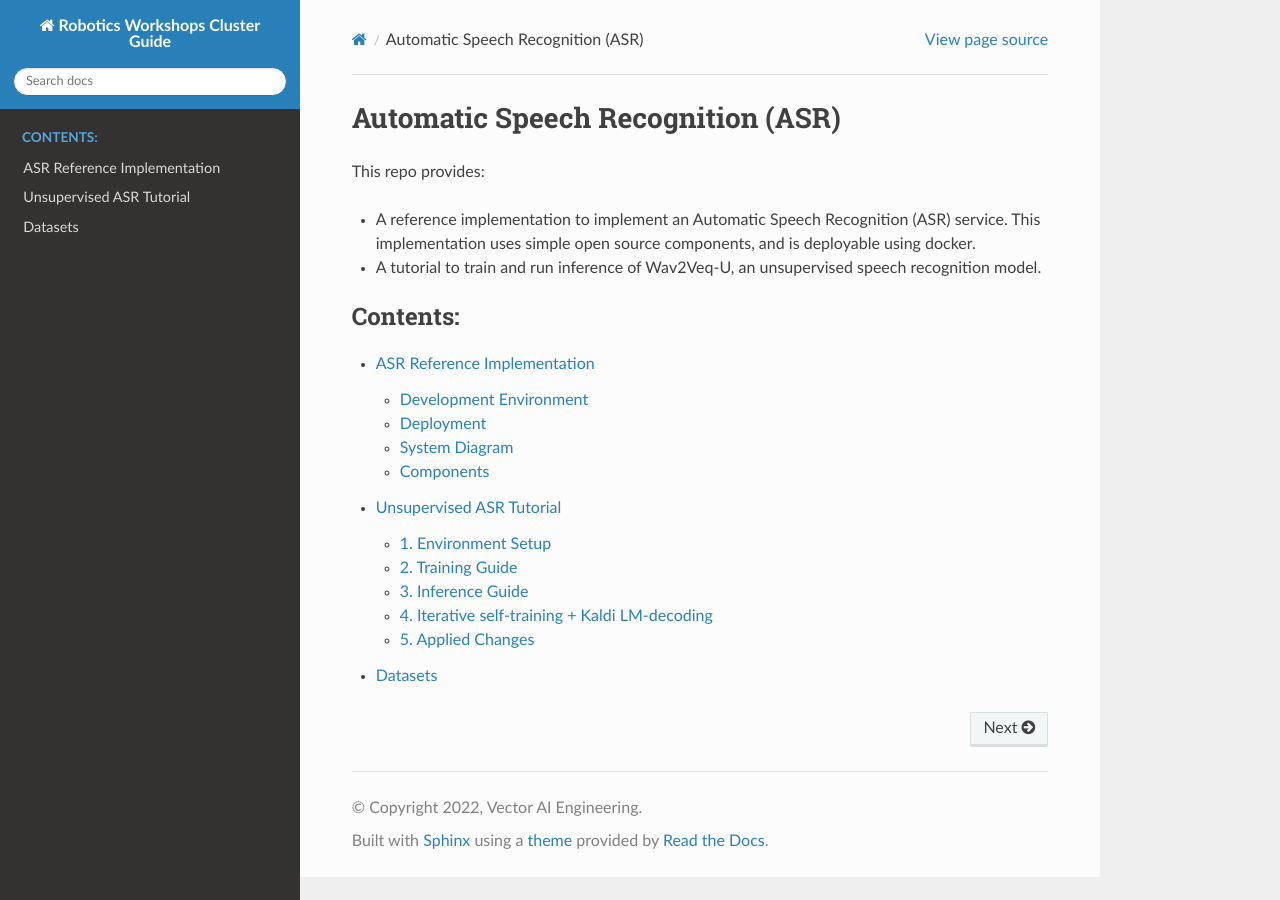
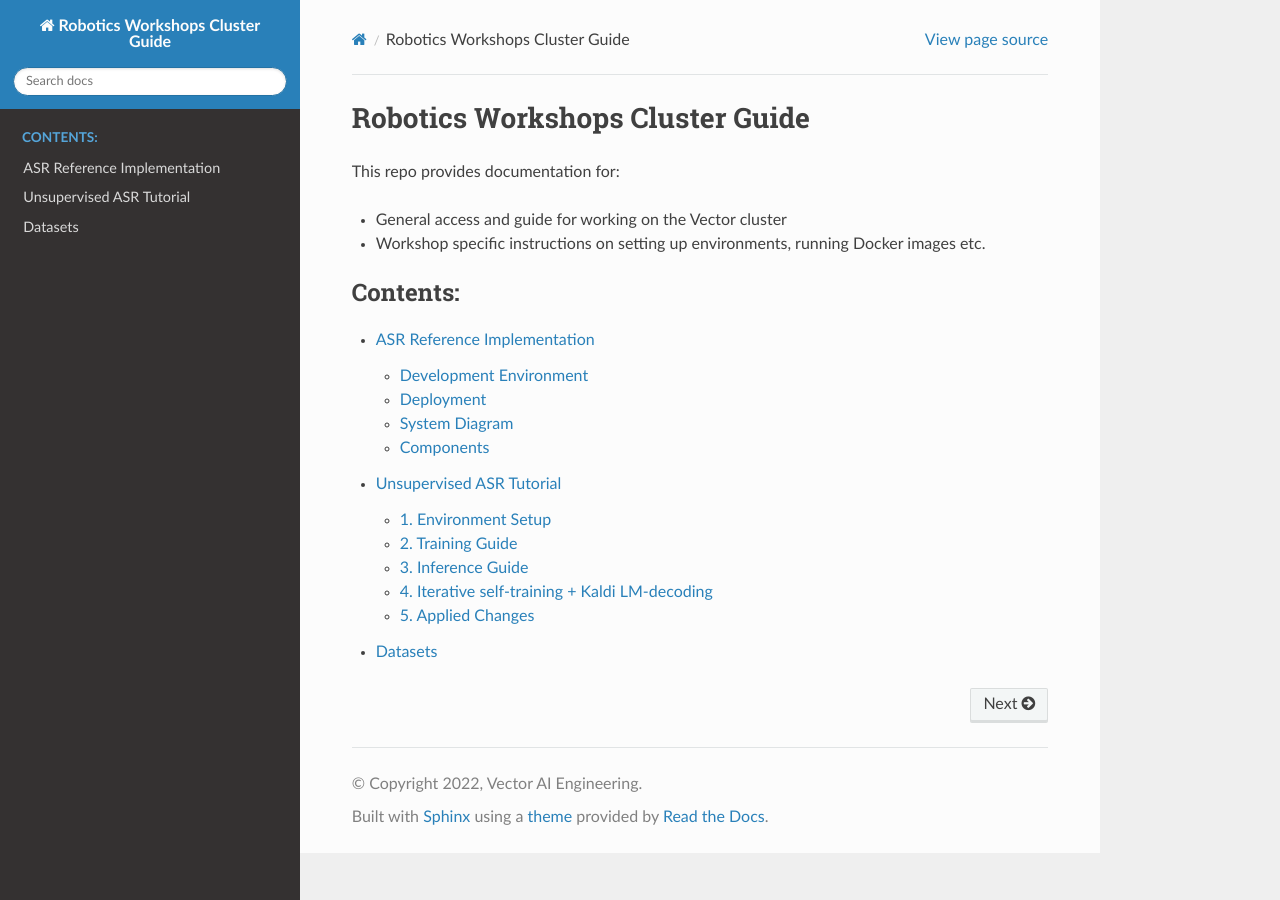
Before and after one commit to catgloss/robotics_workshops, a Sphinx documentation site: the page built from docs/source/index.rst, in a window 1280 px wide. Built offline with Sphinx 7.4.7 and the Read the Docs theme 2.0.0, drawn with Linux system fonts in a browser that asks for light colours.

Commit message:
Update index.rst

```diff
--- a/docs/source/index.rst
+++ b/docs/source/index.rst
@@ -1,12 +1,10 @@
-Automatic Speech Recognition (ASR)
-==================================
+Robotics Workshops Cluster Guide
+================================
 
-This repo provides:
+This repo provides documentation for:
 
-* A reference implementation to implement an Automatic Speech Recognition (ASR)
-  service. This implementation uses simple open source components, and is deployable
-  using docker.
-* A tutorial to train and run inference of Wav2Veq-U, an unsupervised speech recognition model.
+* General access and guide for working on the Vector cluster
+* Workshop specific instructions on setting up environments, running Docker images etc.
 
 .. toctree::
    :maxdepth: 2
```
